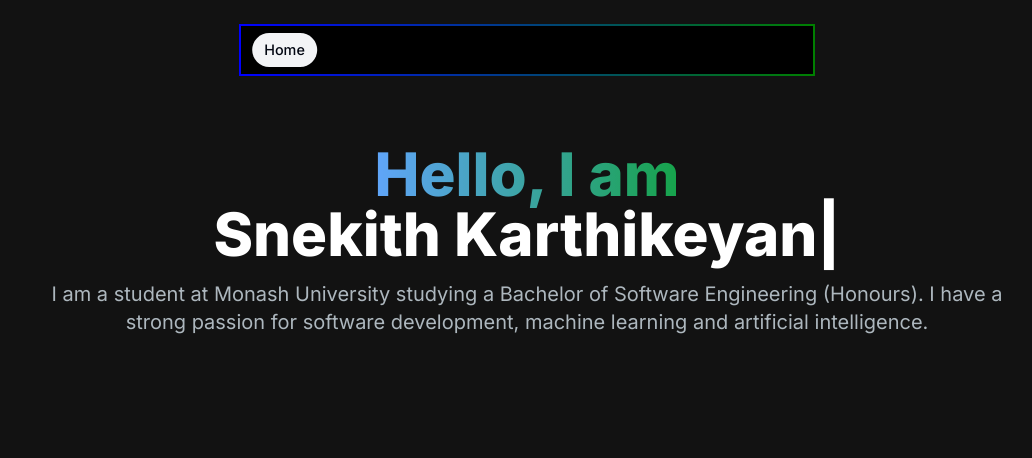
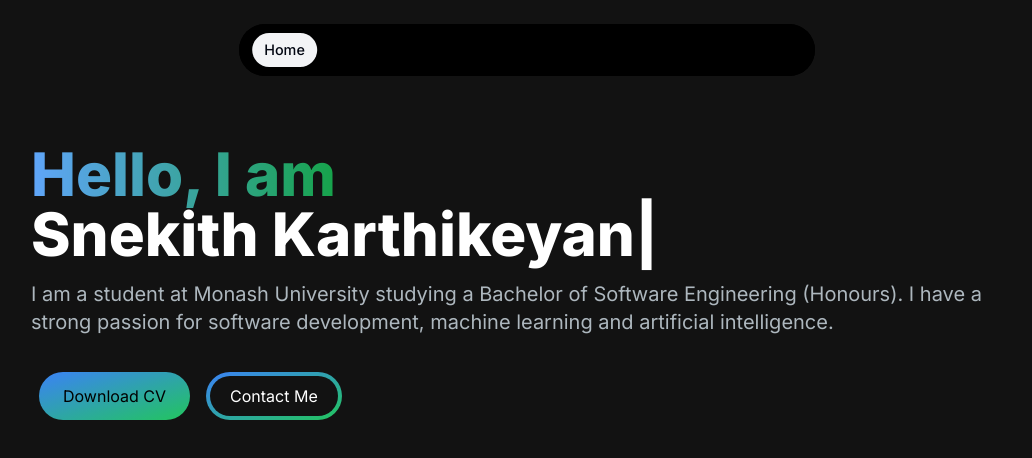
Before and after one commit to snekith99/portfolio, a Next.js app: page / in a window 1280 px wide. Shown: the top 458 px of the page, without its empty margins (113-1145 px from the left). Built offline with nearby package versions, Linux system fonts and the light colour scheme.

Commit message:
Adding download cv and contact me button

```diff
--- a/components/HeaderSection.tsx
+++ b/components/HeaderSection.tsx
@@ -16,12 +16,7 @@ export default function HeaderSection() {
         <header className="z-[999] relative">
             <motion.div
                 className="fixed top-0 left-1/2 h-[4.5rem] w-full
-                rounded-none bg-black sm:top-6 sm:h-[3.25rem] sm:w-[36rem]"
-                style={{
-                    border: "2px solid",
-                    borderImage: "linear-gradient(to right, blue, green)",
-                    borderImageSlice: 1,
-                }}
+                rounded-full bg-black sm:top-6 sm:h-[3.25rem] sm:w-[36rem]"
                 initial={{ y: -100, x: "-50%", opacity: 0 }}
                 animate={{ y: 0, x: "-50%", opacity: 1 }}
             >
--- a/components/IntroSection.jsx
+++ b/components/IntroSection.jsx
@@ -1,12 +1,19 @@
 "use client";
 import React from "react";
 import { TypeAnimation } from "react-type-animation";
+import { motion } from "framer-motion";
+import Link from "next/link";
 
 const IntroSection = () => {
   return (
-    <section className="flex justify-center items-center">
+    <section className="justify-center items-center">
       <div className="grid grid-cols-1">
-        <div className="col-span-7 text-center">
+        <motion.div
+          initial={{ opacity: 0 }}
+          animate={{ opacity: 1 }}
+          transition={{ duration: 1 }}
+          className="col-span-7 place-self-center text-center sm:text-left"
+        >
           <h1 className="text-white mb-4 text-4xl lg:text-6xl font-extrabold">
             <span className="text-transparent bg-clip-text bg-gradient-to-r from-blue-400 to-green-600">
               Hello, I am
@@ -19,14 +26,30 @@ const IntroSection = () => {
               repeat={Infinity}
             />
           </h1>
-          <p className="text-[#ADB7BE] text-lg lg:text-xl">
+          <p className="text-[#ADB7BE] text-base sm:text-lg lg:text-xl">
             I am a student at Monash University studying a Bachelor of Software
             Engineering (Honours). I have a strong passion for software
             development, machine learning and artificial intelligence.
           </p>
-        </div>
+          <br />
+          <div className="sm:px-2">
+            <Link
+              href="/"
+              className="px-6 inline-block py-3 w-full sm:w-fit rounded-full mr-4 bg-gradient-to-br from-blue-500 to-green-500 hover:bg-slate-200 text-black"
+            >
+              Download CV
+            </Link>
+            <Link
+              href="/#contact"
+              className="px-1 inline-block py-1 w-full sm:w-fit rounded-full bg-gradient-to-br from-blue-500 to-green-500 hover:bg-slate-800 text-white mt-3"
+            >
+              <span className="block bg-[#121212] hover:bg-slate-800 rounded-full px-5 py-2">
+                Contact Me
+              </span>
+            </Link>
+          </div>
+        </motion.div>
       </div>
-      <div className="col-span-5"></div>
     </section>
   );
 };
```
